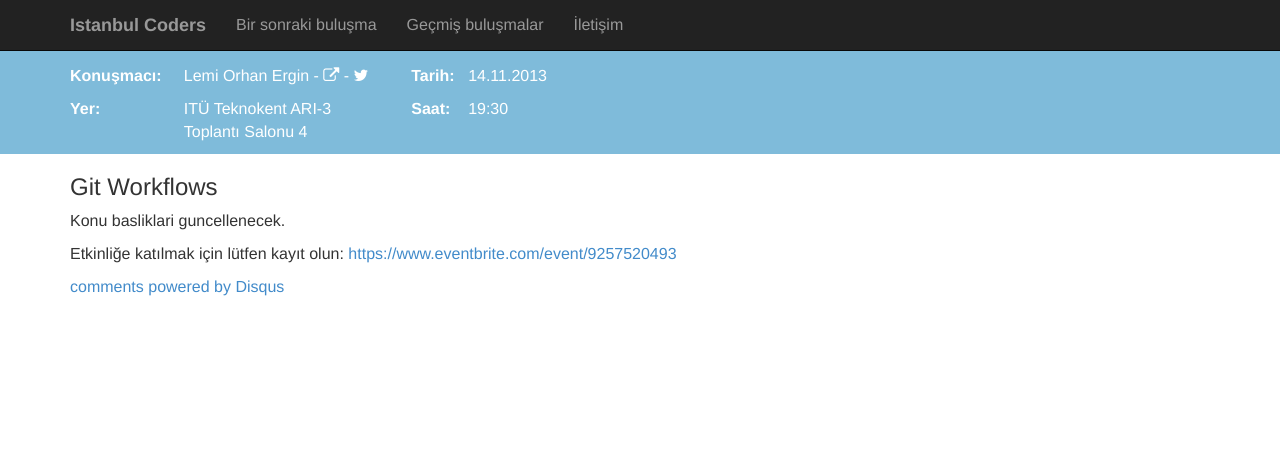
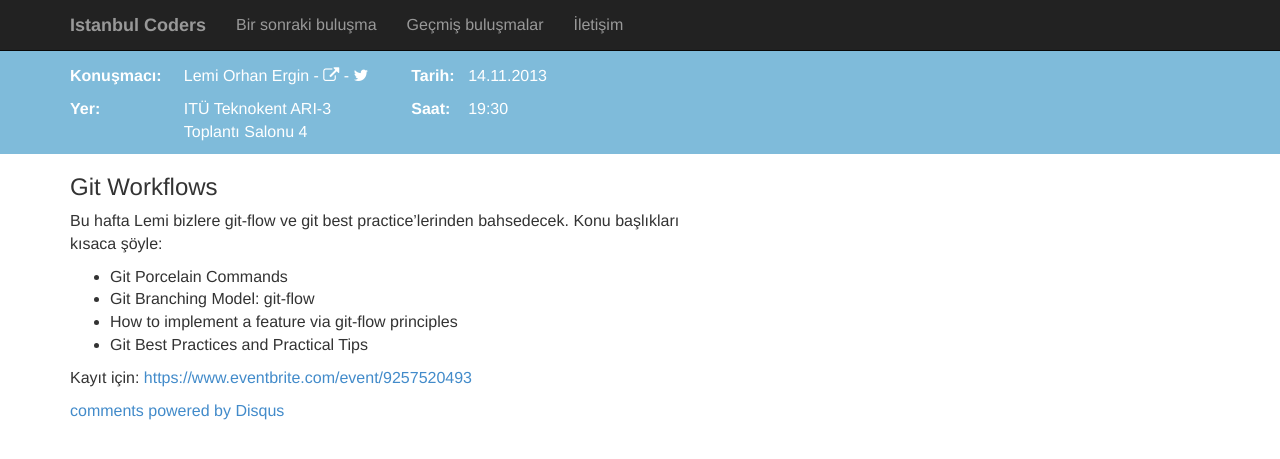
Before and after one commit to selimober/istanbul-coders, a Jekyll site: the page built from _posts/2013-11-14-git-workflows.md, in a window 1280 px wide. Shown: the top 459 px of the page. Built offline with Jekyll 4.4.1, drawn with Linux system fonts in a browser that asks for light colours; Markdown is read by kramdown in place of the engine named in the settings; comment, search, counter and statistics services are not loaded.

Commit message:
git-workflow contents

```diff
--- a/_posts/2013-11-14-git-workflows.md
+++ b/_posts/2013-11-14-git-workflows.md
@@ -9,6 +9,11 @@ venue: ITÜ Teknokent ARI-3 Toplantı Salonu 4
 title: Git Workflows
 ---
 
-Konu basliklari guncellenecek.
+Bu hafta Lemi bizlere git-flow ve git best practice'lerinden bahsedecek. Konu başlıkları kısaca şöyle:
 
-Etkinliğe katılmak için lütfen kayıt olun: [https://www.eventbrite.com/event/9257520493](https://www.eventbrite.com/event/9257520493)
+* Git Porcelain Commands
+* Git Branching Model: git-flow
+* How to implement a feature via git-flow principles
+* Git Best Practices and Practical Tips
+
+Kayıt için: [https://www.eventbrite.com/event/9257520493](https://www.eventbrite.com/event/9257520493)
```
